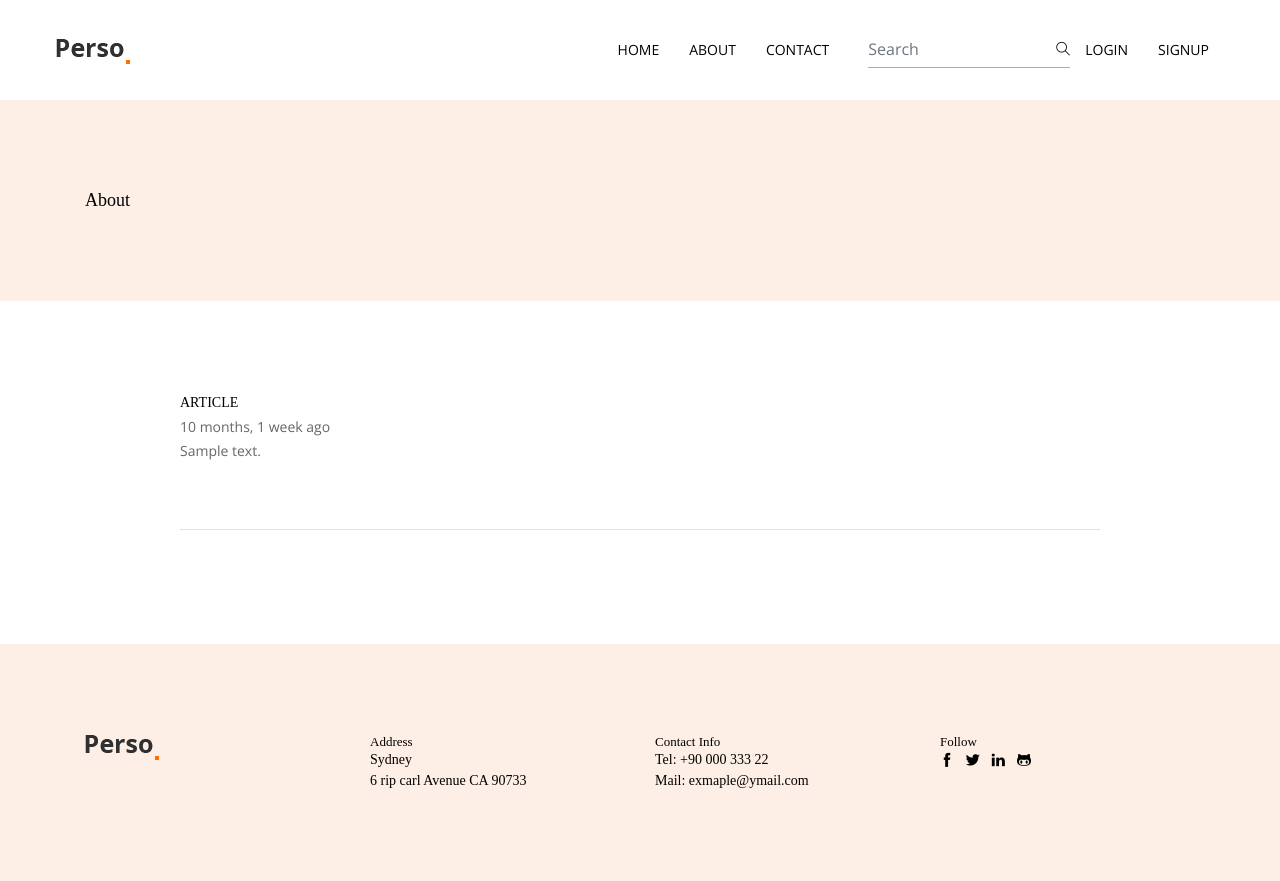
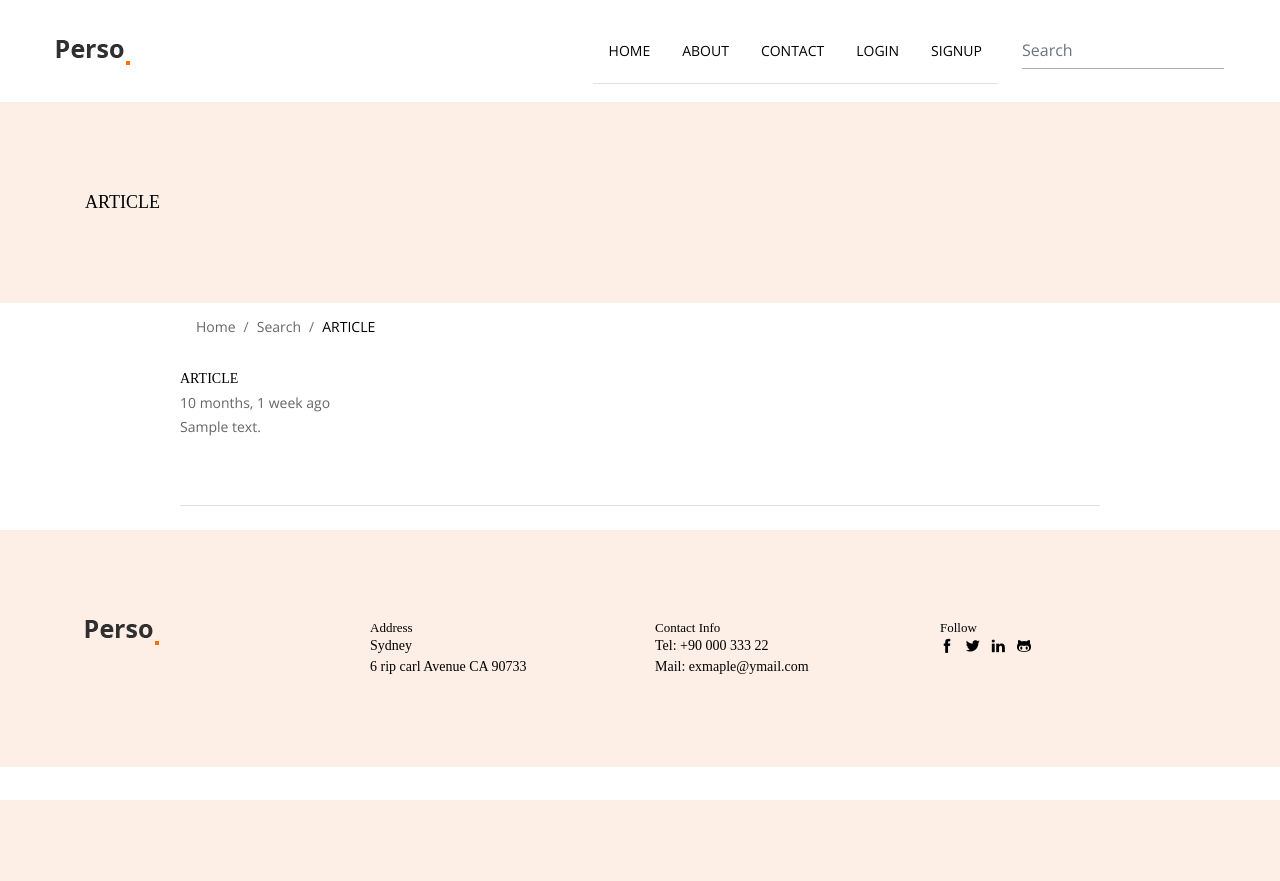
Before and after one commit to TokyoProgramming/cooking_2, a Django app: page /app/search/?keywords=ARTICLE in a window 1280 px wide. After the commit the page ends 800 px from the top, so only its background shows below. Run offline with Django 3.2, Linux system fonts and the light colour scheme; tables that the repository leaves empty hold one stand-in row (values such as "Sample post"); some libraries are stand-ins or nearby versions; some web fonts are replaced.

Commit message:
Add breadcrumb with active page function

```diff
--- a/app/views.py
+++ b/app/views.py
@@ -8,15 +8,16 @@ def about(request):
 def search(request):
     queryset_list = Post.objects.order_by('-published_date')
 
-
     if 'keywords' in request.GET:
         keywords = request.GET['keywords']
 
         if keywords:
             queryset_list = queryset_list.filter(blog_field__icontains=keywords)
 
+
     context = {
-        'posts':queryset_list,
+        'posts': queryset_list,
+
     }
 
     return render(request, 'pages/search.html', context)
--- a/blog/urls.py
+++ b/blog/urls.py
@@ -5,6 +5,6 @@ urlpatterns = [
 
     path('', views.index, name='index'),
     path('<int:post_id>/', views.blogDetail, name='blog-single'),
-    path('blog-create/', views.createBlog, name='create-blog'),
+    path('create-blog/', views.createBlog, name='create-blog'),
 
 ]
--- a/cooking_2/settings.py
+++ b/cooking_2/settings.py
@@ -28,7 +28,7 @@ INSTALLED_APPS = [
     'django.contrib.messages',
     'django.contrib.staticfiles',
     'django.contrib.humanize',
-    # 'django.contrib.admin',
+
 
     'app',
     'account',
@@ -36,8 +36,7 @@ INSTALLED_APPS = [
     'contact',
     'bootstrap_modal_forms',
 
-    # 'two_factor',
-    # 'otp_yubikey',
+
 ]
 
 MIDDLEWARE = [
@@ -141,7 +140,6 @@ MEDIA_ROOT = (
     os.path.join(BASE_DIR, 'media')
 )
 
-
 LOGGING = {
     'version': 1,
     'disable_existing_loggers': False,
--- /dev/null
+++ b/static/css/breadcrumb.css
@@ -0,0 +1,3 @@
+.breadcrumb >.active a {
+   color: black;
+}
--- a/templates/base.html
+++ b/templates/base.html
@@ -1,4 +1,7 @@
 {% load static %}
+
+
+
 <!DOCTYPE html>
 <html lang="en">
 
@@ -22,6 +25,8 @@
     <link rel="stylesheet" href="{% static '/plugins/themify-icons/themify-icons.css' %}">
     <!-- Main Stylesheet -->
     <link href="{% static '/css/style.css' %}" rel="stylesheet">
+    <!-- breadcrub Stylesheet -->
+    <link href="{% static '/css/breadcrumb.css' %}" rel="stylesheet">
     <!-- Login -->
     <link href="{% static '/css/account/login.css' %}" rel="stylesheet">
     <link href="{% static '/css/account/util.css' %}" rel="stylesheet">
@@ -36,6 +41,8 @@
 
 <!-- preloader -->
 {% include 'partials/preloader.html' %}
+
+
 
 <!-- featured post -->
 {% block featured_post %}{% endblock %}
--- a/templates/pages/search.html
+++ b/templates/pages/search.html
@@ -10,7 +10,18 @@
             <div class="row">
                 <div class="col-lg-12">
                     {% if posts %}
-                        <h4>About {{ post.blog_field }}</h4>
+
+                        {% if request.GET.keywords %}
+
+                            <h4>{{ request.GET.keywords }}</h4>
+                        {% else %}
+                            <h4>All Articles</h4>
+                        {% endif %}
+
+
+                    {% else %}
+
+                        <h4>Ooops seems there are't any articles</h4>
                     {% endif %}
 
                 </div>
@@ -19,8 +30,15 @@
     </section>
     <!-- /page-title -->
 
+
+
+    <!-- breadcurmb -->
+    {% include 'partials/breadcrumb.html' %}
+
     <!-- search result -->
-    <section class="section">
+    <section class="sectio">
+
+
         <div class="container">
             <div class="row">
                 <div class="col-lg-10 mx-auto">
@@ -39,7 +57,7 @@
                             {% endfor %}
 
                         {% else %}
-                            <h2>There isn't post </h2>
+                            <h4>Try other keywords</h4>
                         {% endif %}
 
                     </ul>
--- /dev/null
+++ b/templates/partials/breadcrumb.html
@@ -0,0 +1,20 @@
+<div class="container">
+    <div class="row">
+        <div class="col-lg-10 mx-auto ">
+            <nav aria-label="breadcrumb">
+                <ol class="breadcrumb bg-transparent breadcrumb-dividers-chevron">
+                    <li class="breadcrumb-item"><a href="{% url 'index' %}">Home</a></li>
+
+                    {% if request.GET.keywords %}
+                        <li class="breadcrumb-item"><a href="{% url 'search' %}">Search</a></li>
+                    {% else %}
+                        <li class="breadcrumb-item active"><a href="{% url 'search' %}">Search</a></li>
+                    {% endif %}
+
+                    <li class="breadcrumb-item active" aria-current="page"><a href="# ">{{ request.GET.keywords }}</a>
+                    </li>
+                </ol>
+            </nav>
+        </div>
+    </div>
+</div>
--- a/templates/partials/header.html
+++ b/templates/partials/header.html
@@ -17,32 +17,40 @@
         <div class="collapse navbar-collapse text-center" id="navogation">
 
 
-            <ul class="navbar-nav ml-auto">
+            <ul class="nav-tabs navbar-nav ml-auto">
                 <li class="nav-item">
-                    <a class="nav-link text-uppercase text-dark" href={% url 'index' %}>Home</a>
+                    {% if '/' == request.path %}
+                        <a class="nav-link text-uppercase text-dark active" href={% url 'index' %}>Home</a>
+                    {% else %}
+                        <a class="nav-link text-uppercase text-dark" href={% url 'index' %}>Home</a>
+                    {% endif %}
                 </li>
 
                 <li class="nav-item">
-                    <a class="nav-link text-uppercase text-dark" href={% url 'about' %}>About</a>
+                    {% if 'about' in request.path %}
+                        <a class="nav-link text-uppercase text-dark active" href={% url 'about' %}>about</a>
+                    {% else %}
+                        <a class="nav-link text-uppercase text-dark" href={% url 'about' %}>about</a>
+                    {% endif %}
                 </li>
                 {% if user.is_superuser %}
                     <li class="nav-item">
-                        <a class="nav-link text-uppercase text-dark" href={% url 'create-blog' %}>CreateBlog</a>
+                        {% if 'create-blog' in request.path %}
+                            <a class="nav-link text-uppercase text-dark active"
+                               href={% url 'create-blog' %}>CreateBlog</a>
+                        {% else %}
+                            <a class="nav-link text-uppercase text-dark" href={% url 'create-blog' %}>CreateBlog</a>
+                        {% endif %}
                     </li>
                 {% endif %}
                 <li class="nav-item">
-                    <a class="nav-link text-uppercase text-dark" href={% url 'contact' %}>Contact</a>
+                    {% if 'contact' in request.path %}
+                        <a class="nav-link text-uppercase text-dark active" href={% url 'contact' %}>contact</a>
+                    {% else %}
+                        <a class="nav-link text-uppercase text-dark" href={% url 'contact' %}>contact</a>
+                    {% endif %}
                 </li>
-            </ul>
 
-            <form action="{% url 'search' %}" class="form-inline position-relative ml-lg-4">
-                <input class="form-control px-0 w-100" name="keywords" type="search" placeholder="Search">
-                <!-- <button class="search-icon" type="submit"><i class="ti-search text-dark"></i></button> -->
-                <a href={% url 'search' %} class="search-icon"><i class="ti-search text-dark"></i></a>
-            </form>
-
-
-            <ul class="navbar-nav">
 
                 {% if user.is_authenticated %}
                     <li class="nav-item">
@@ -58,7 +66,11 @@
                 {% endif %}
 
             </ul>
-
+            <form action="{% url 'search' %}" class="form-inline position-relative ml-lg-4">
+                <input class="form-control px-0 w-100" name="keywords" type="search" placeholder="Search">
+                <!-- <button class="search-icon" type="submit"><i class="ti-search text-dark"></i></button> -->
+{#                <a href={% url 'search' %} class="search-icon"><i class="ti-search text-dark"></i></a>#}
+            </form>
         </div>
     </nav>
 </header>
```
